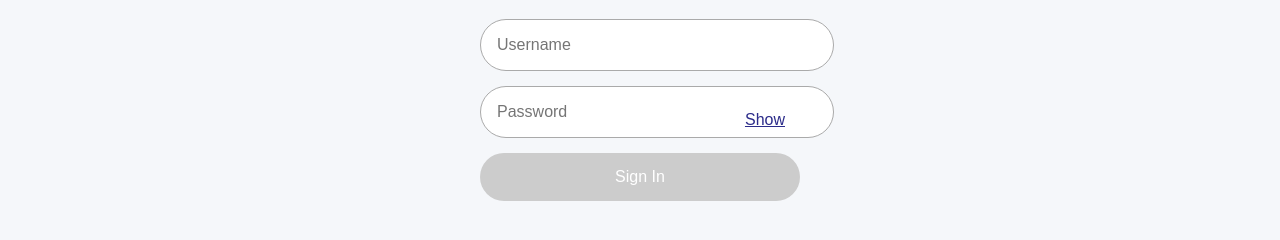
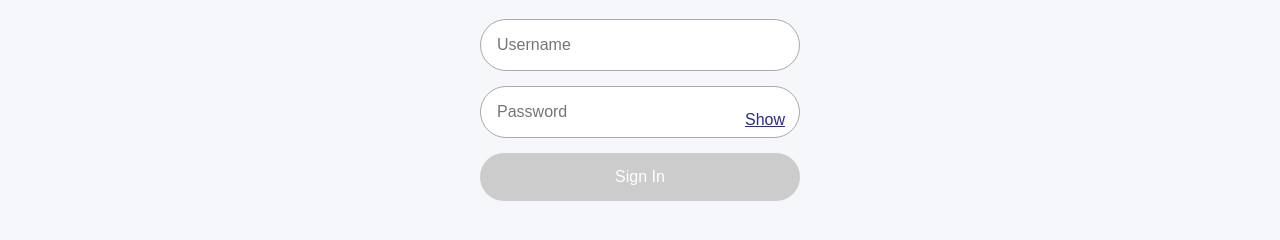
Before and after one commit to raufrasheed37-ctrl/flash, a plain HTML site: page index.html in a window 1280 px wide. Shown: the part 212-452 px from the top of the page. Drawn offline with nearby package versions, Linux system fonts and the light colour scheme.

Commit message:
Add box-sizing to login box and its children
Add box-sizing property to login box styles.

```diff
--- a/style.css
+++ b/style.css
@@ -361,6 +361,11 @@ body {
   margin: 80px auto 0;
 }
 
+.login-box,
+.login-box * {
+  box-sizing: border-box;
+}
+
 .login-box h2 {
   font-size: 28px;
   margin-bottom: 20px;
@@ -373,6 +378,7 @@ body {
   border-radius: 30px;
   border: 1px solid #aaa;
   font-size: 16px;
+  box-sizing: border-box;
 }
 
 .password-box {
```
